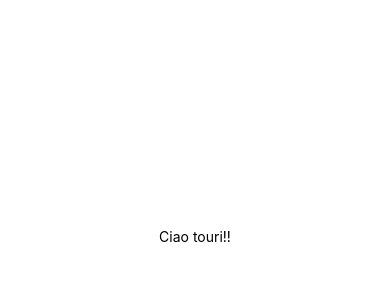
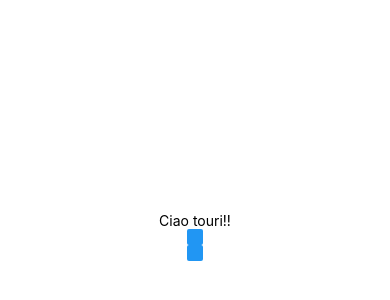
Before and after one commit to steGiro05/clockWise, a React Native app in the folder webApp/: screen / in a window 390 px wide. Shown: the part 186-486 px from the top of the page. Built offline with nearby package versions, Linux system fonts and the light colour scheme.

Commit message:
fetch con credentials per salvare i cookies

```diff
--- a/webApp/App.js
+++ b/webApp/App.js
@@ -1,11 +1,59 @@
 import { StatusBar } from "expo-status-bar";
-import { StyleSheet, Text, View } from "react-native";
+import { StyleSheet, Text, View, Button } from "react-native";
+
+const postData = {
+  username: "marcussmith",
+  password: "marcussmith",
+};
+
+const login = async () => {
+  await fetch("http://localhost:5000/login", {
+    method: "POST",
+    headers: {
+      "Content-Type": "application/json",
+    },
+    body: JSON.stringify(postData),
+    credentials: "include",
+  })
+    .then((response) => {
+      if (!response.ok) {
+        throw new Error("Network response was not ok");
+      }
+      return response.json();
+    })
+    .then((data) => {
+      console.log("Response:", data);
+    })
+    .catch((error) => {
+      console.error("Error:", error);
+    });
+};
+
+const getId = async () => {
+  try {
+    const response = await fetch("http://localhost:5000/get_user", {
+      credentials: "include", // Abilita il supporto dei cookie
+    });
+
+    if (!response.ok) {
+      throw new Error("Network response was not ok");
+    }
+
+    const data = await response.json();
+    console.log("User data:", data);
+  } catch (error) {
+    console.error("Error fetching user data:", error);
+  }
+};
 
 export default function App() {
+  console.log("started");
   return (
     <View style={styles.container}>
       <Text>Ciao touri!!</Text>
       <StatusBar style="auto" />
+      <Button onPress={login}>Click me!</Button>
+      <Button onPress={getId}>Click me!</Button>
     </View>
   );
 }
```
Also changed, not shown: 1 other file (tests, documents, lock files or other folders).
